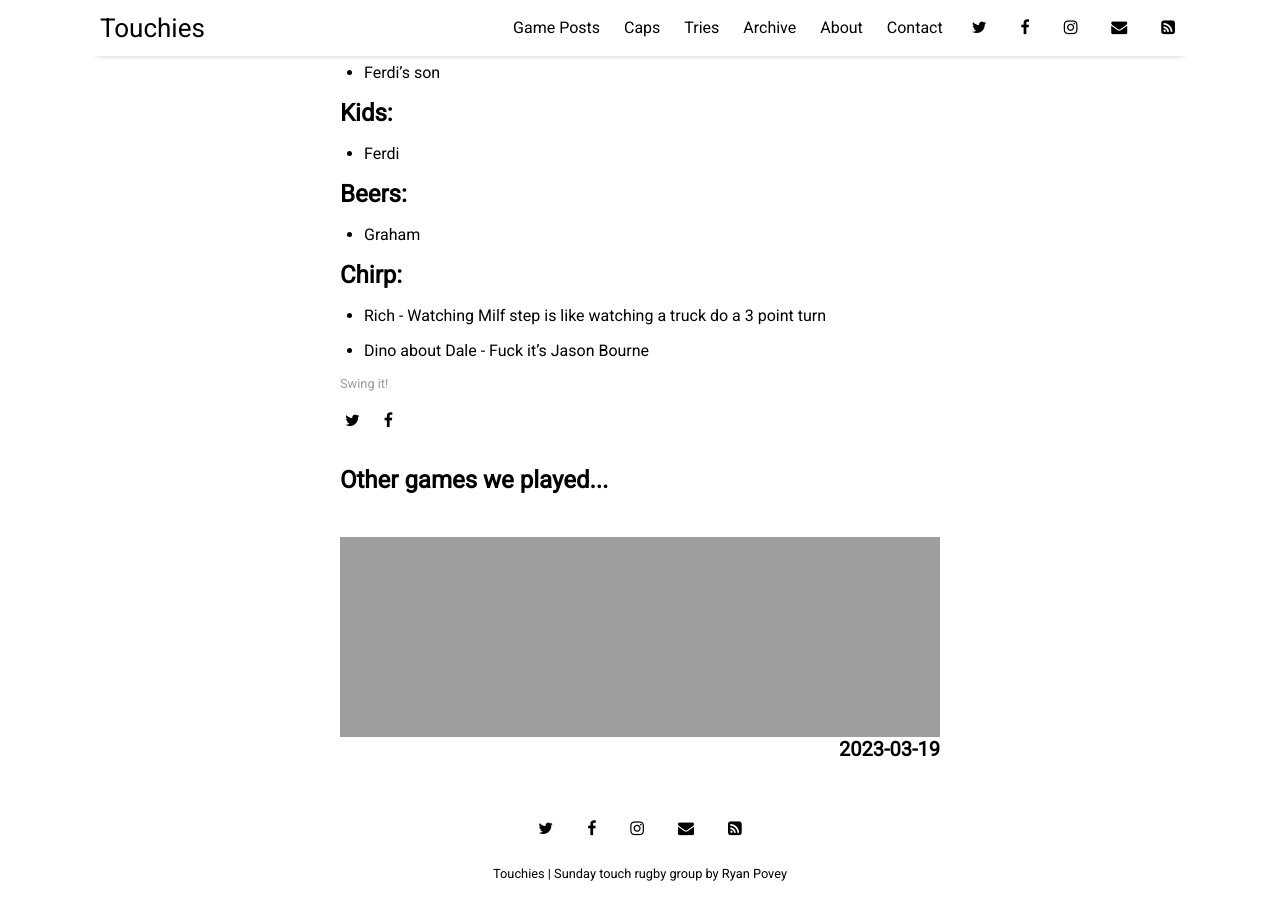
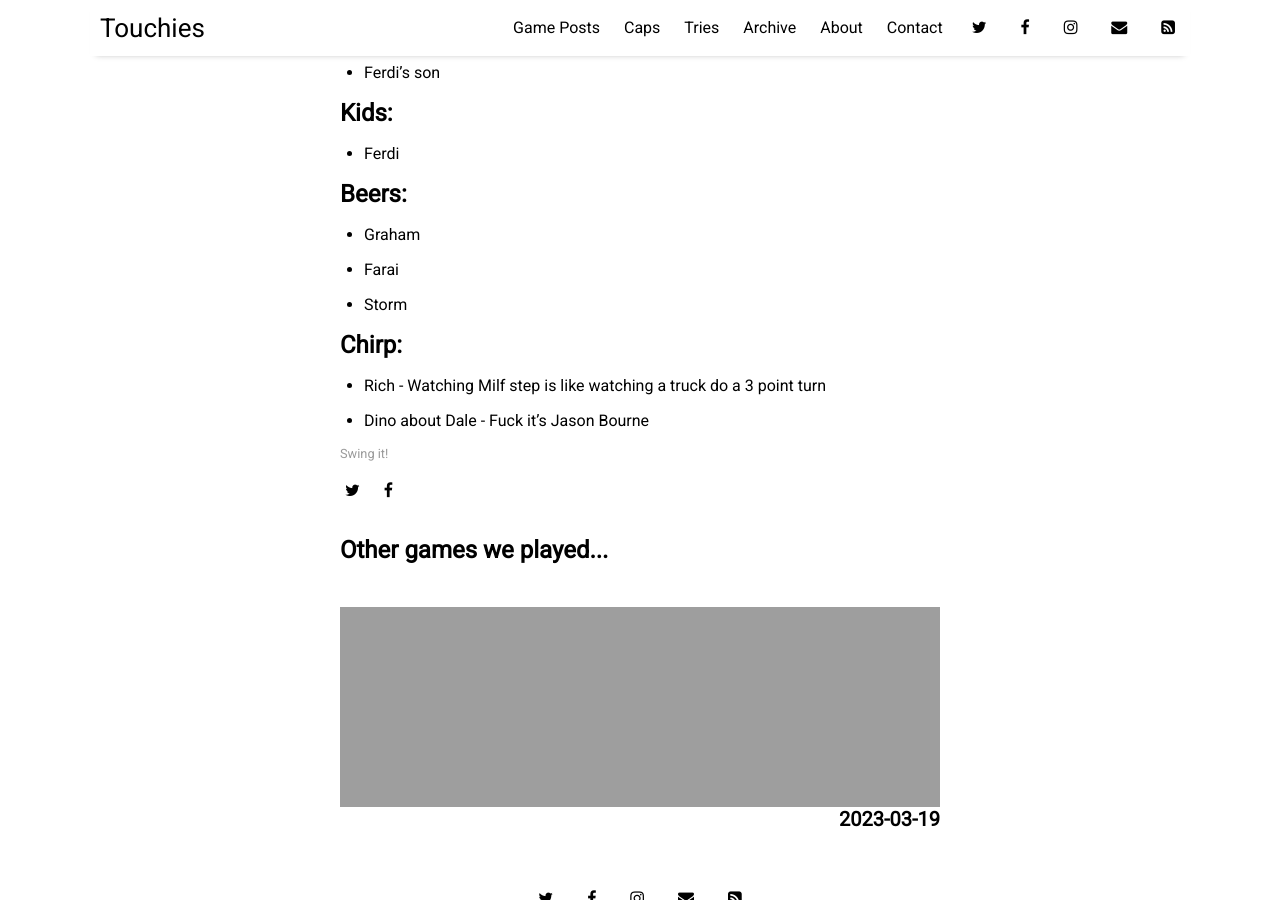
Before and after one commit to sundayrugby/sundayrugby.github.io, a Jekyll site: the page built from _posts/2023-03-26-AM.md, in a window 1280 px wide and 900 px high, scrolled down 1916 px. Built offline with Jekyll 4.4.1, drawn with Linux system fonts in a browser that asks for light colours; nearby versions of some CDN libraries.

Commit message:
Update 2023-03-26-AM.md

```diff
--- a/_posts/2023-03-26-AM.md
+++ b/_posts/2023-03-26-AM.md
@@ -71,6 +71,8 @@ image: 2023_03_26.jpg
 ## Beers:
 
 * Graham
+* Farai
+* Storm
 
 
 ## Chirp:
```
